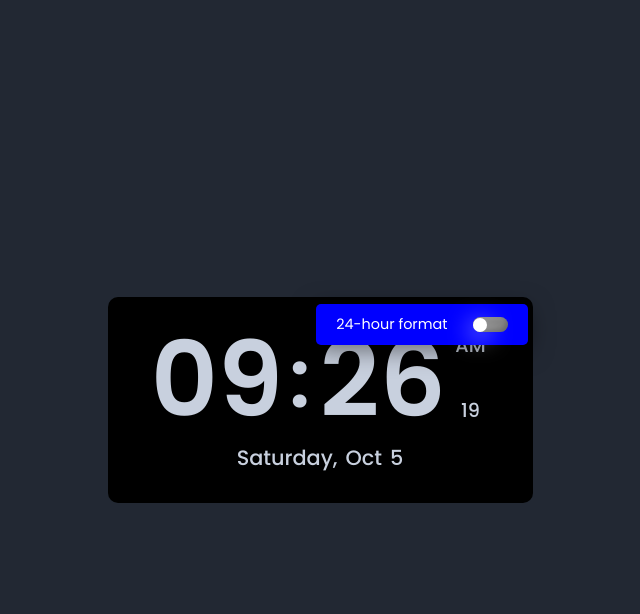
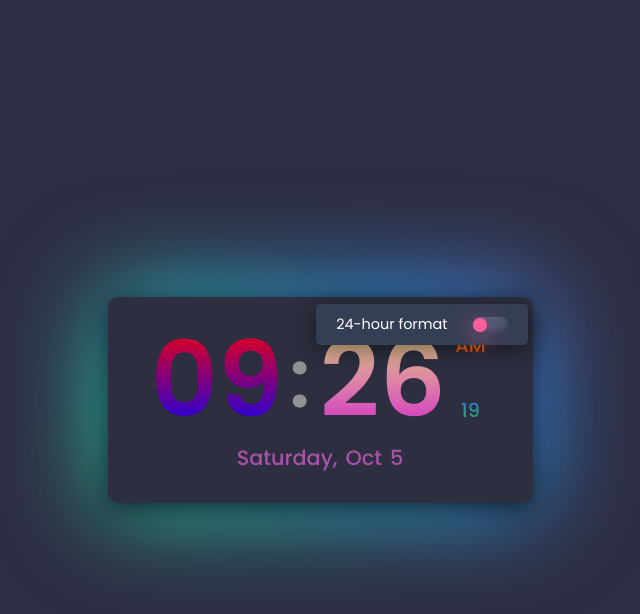
Before and after one commit to neroAzsy12/Digital-Clock, a plain HTML site: page index.html in a window 1280 px wide. Both pictures are taken after a click on the icon 830 px from the left and 324 px from the top of the page. Shown: the whole page, without its empty margins (320-960 px from the left). Drawn offline with nearby package versions, Linux system fonts and the light colour scheme.

Commit message:
update css file

```diff
--- a/style.css
+++ b/style.css
@@ -12,7 +12,7 @@ body {
     display: flex;
     justify-content: center;
     align-items: center;
-    background: #222833;
+    background: #2e2e44;
 }
 
 .digital-clock {
@@ -21,12 +21,38 @@ body {
     flex-direction: column;
     align-items: center;
     justify-content: center;
-    color: #c8d0de;
-    background: black;
+    color: #ffffff;
+    background: #2d2f41;
     width: 425px;
     padding: 20px 45px;
-    box-shadow: 0 5px 25px rbga(14, 21, 37, 0.8);
+    box-shadow: 0 5px 25px rgba(14, 21, 37, 0.8);
     border-radius: 10px;
+}
+
+.digital-clock:before {
+    content: '';
+    position: absolute;
+    background: linear-gradient(45deg, #24ff6d, #2f93f1, #ff5e9a);
+    background-size: 200% 200%;
+    top: -5px;
+    left: -5px;
+    bottom: -5px;
+    right: -5px;
+    z-index: -1;
+    filter: blur(50px);
+    animation: glowing 10s ease infinite;
+}
+
+@keyframes glowing {
+    0% {
+        background-position: 0 50%;
+    }
+    50% {
+        background-position: 100% 50%;
+    }
+    100% {
+        background-position: 0 50%;
+    }
 }
 
 .time {
@@ -45,6 +71,11 @@ body {
     font-weight: 600;
     font-size: 6.5em;
     width: 125px;
+
+    background: -webkit-linear-gradient(90deg, blue, red);
+    -webkit-text-fill-color: transparent;
+    background-clip: text;
+    -webkit-background-clip: text;
 }
 
 .minutes {
@@ -56,6 +87,11 @@ body {
     font-weight: 600;
     font-size: 6.5em;
     width: 125px;
+
+    background: -webkit-linear-gradient(90deg, #ce1fce, #eeee7f);
+    -webkit-text-fill-color: transparent;
+    background-clip: text;
+    -webkit-background-clip: text;
 }
 
 .colon {
@@ -66,6 +102,7 @@ body {
     padding: 0 10px;
     line-height: 125px;
     font-size: 5em;
+    color: #929292;
 }
 
 .right-side {
@@ -86,6 +123,10 @@ body {
     transform: translateY(-20px);
     visibility: visible;
     opacity: 1;
+    background: -webkit-linear-gradient(90deg, red, yellow);
+    -webkit-text-fill-color: transparent;
+    background-clip: text;
+    -webkit-background-clip: text;
 }
 
 .meridiem.active {
@@ -95,6 +136,10 @@ body {
 
 .seconds {
     transform: translateY(16px);
+    background: -webkit-linear-gradient(90deg, #24bc42, #2f69fa);
+    -webkit-text-fill-color: transparent;
+    background-clip: text;
+    -webkit-background-clip: text;
 }
 
 .calendar {
@@ -104,6 +149,11 @@ body {
     font-size: 1.3em;
     font-weight: 500;
     margin-bottom: 10px;
+
+    background: -webkit-linear-gradient(90deg, #ae4dbb, #a45795);
+    -webkit-text-fill-color: transparent;
+    background-clip: text;
+    -webkit-background-clip: text;
 }
 
 .month-name, .day-number {
@@ -115,21 +165,21 @@ body {
     top: 0;
     right: 0;
     margin: 10px;
-    color: white;
+    color: #efefef;
     font-size: 1.5em;
     cursor: pointer;
 }
 
 .dot-menu {
+    z-index: 999;
     position: absolute;
     top: 7px;
     right: 5px;
     list-style-type: none;   /* sets the marker for the list */
-    background: blue;
+    background: #353e54;
     padding: 10px 20px;
     border-radius: 5px;
     box-shadow: 0 5px 25px rgba(0, 0, 0, 0.5);
-    z-index: 999;
 
     visibility: hidden;
     opacity: 0;
@@ -159,7 +209,7 @@ body {
     align-items: center;
     width: 35px;
     height: 15px;
-    background: grey;
+    background: #485470;
     border-radius: 75px;
     box-shadow: inset 2px 2px 4px rgba(255, 255, 255, 0.1),
                 inset -2px -2px 4px rgba(0, 0, 0, 0.2);
@@ -171,14 +221,18 @@ body {
     position: absolute;
     width: 14px;
     height: 14px;
-    background: white;
+    background: #ff5e9a;
     border-radius: 50%;
-    box-shadow: 0 5px 25px white;
+    box-shadow: 0 5px 25px #ff5e9a;
     transform: translateX(-10px);
+    transition: 0.3s ease;
+    transition-property: background, transform;
 }
 
 .format-switch-btn.active:before {
-    background: green;
-    box-shadow: 0 5px 25px green;
+    background: #0bff8d;
+    box-shadow: 0 5px 25px #0bff8d;
     transform: translateX(10px);
+    transition: 0.3s ease;
+    transition-property: background, transform;
 }
```
